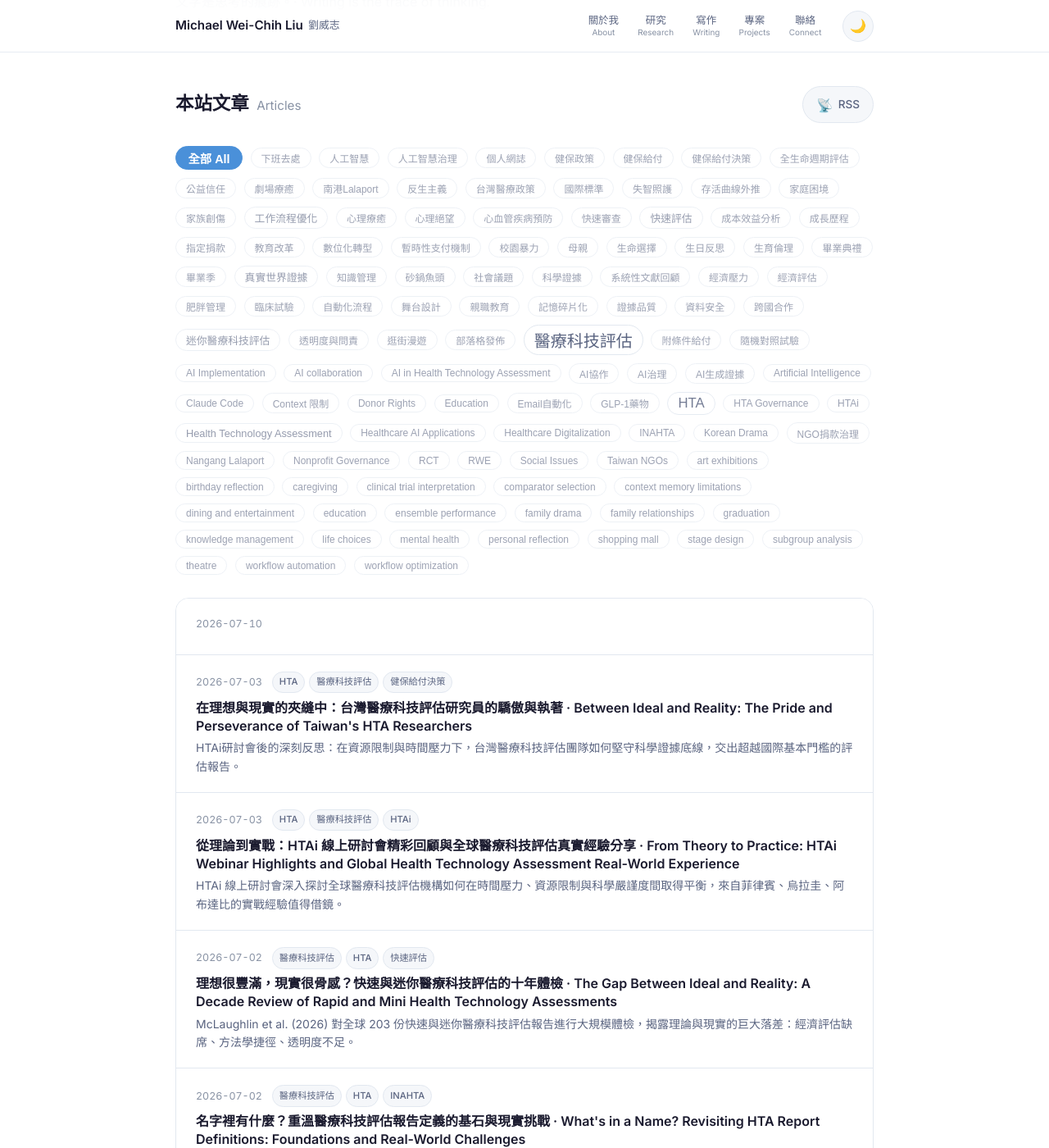
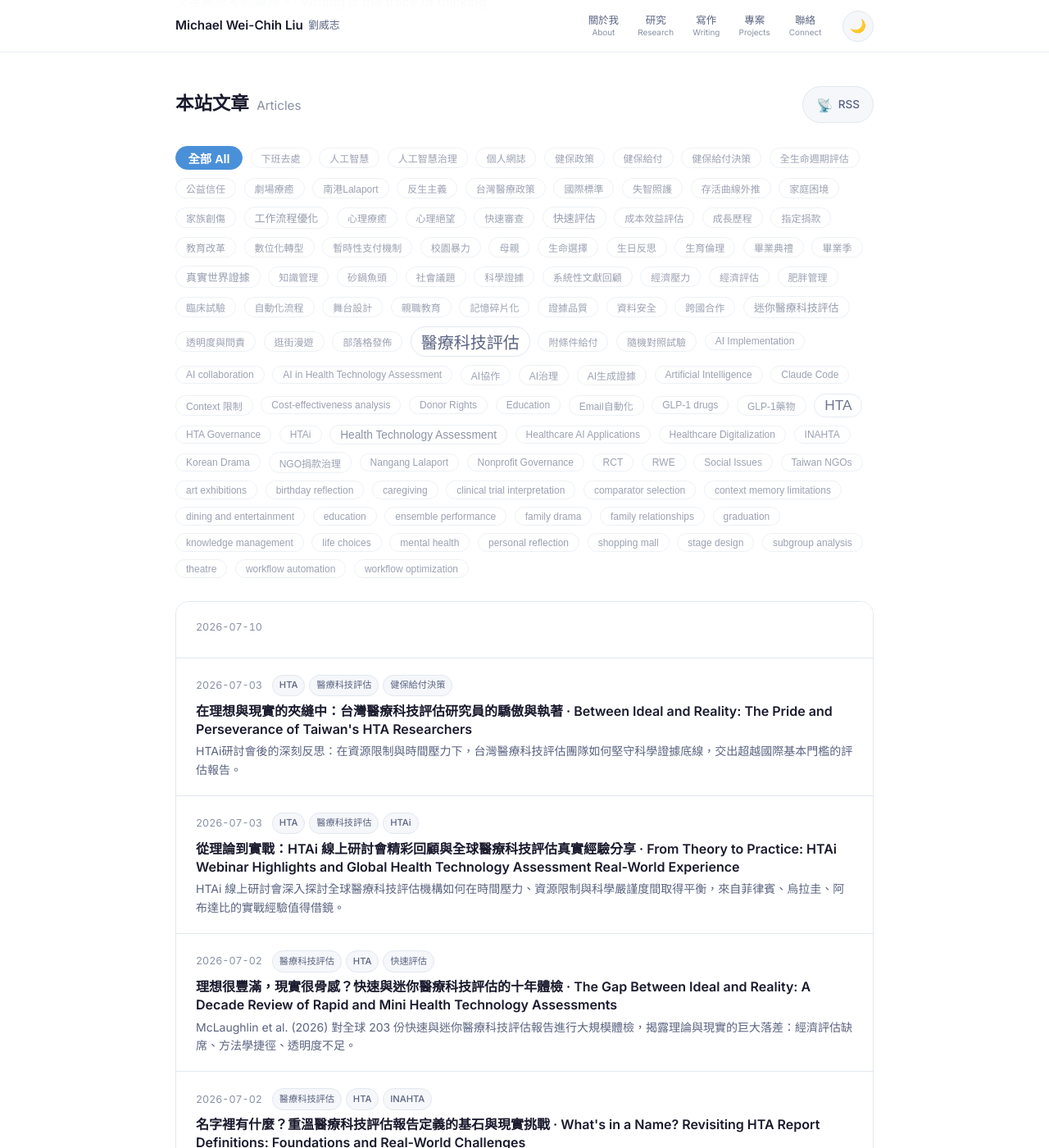
Before and after one commit to liuweichihtw-0624/liuweichihtw-0624.github.io, a Jekyll site: the page built from writing.html, in a window 1280 px wide and 1400 px high, scrolled down 198 px. Shown: the whole window at 82% size. Built offline with Jekyll 4.4.1, drawn with Linux system fonts in a browser that asks for light colours.

Commit message:
retag: update tags for 2026-07-01-glp1-beyond-weight-loss-hta.md

```diff
--- a/_posts/2026-07-01-glp1-beyond-weight-loss-hta.md
+++ b/_posts/2026-07-01-glp1-beyond-weight-loss-hta.md
@@ -2,7 +2,7 @@
 layout: post
 title: "GLP-1藥物真的與眾不同嗎？從臨床、經濟到政策的三維度剖析 · Is GLP-1 Really Different? A Clinical, Economic, and Policy Perspective"
 date: 2026-07-01 11:11:25 +0800
-tags: ["GLP-1藥物", "醫療科技評估", "健保政策", "成本效益分析", "肥胖管理", "心血管疾病預防"]
+tags: ["GLP-1藥物", "健保政策", "成本效益評估", "肥胖管理", "GLP-1 drugs", "Health Technology Assessment", "Cost-effectiveness analysis"]
 publish: true
 syndicate: []
 excerpt: "GLP-1藥物不只是減重神藥，更是抗發炎代謝藥物。面對50億澳幣的預算衝擊與健保給付困境，如何在臨床療效、經濟成本與政策公平間取得平衡？"
```
